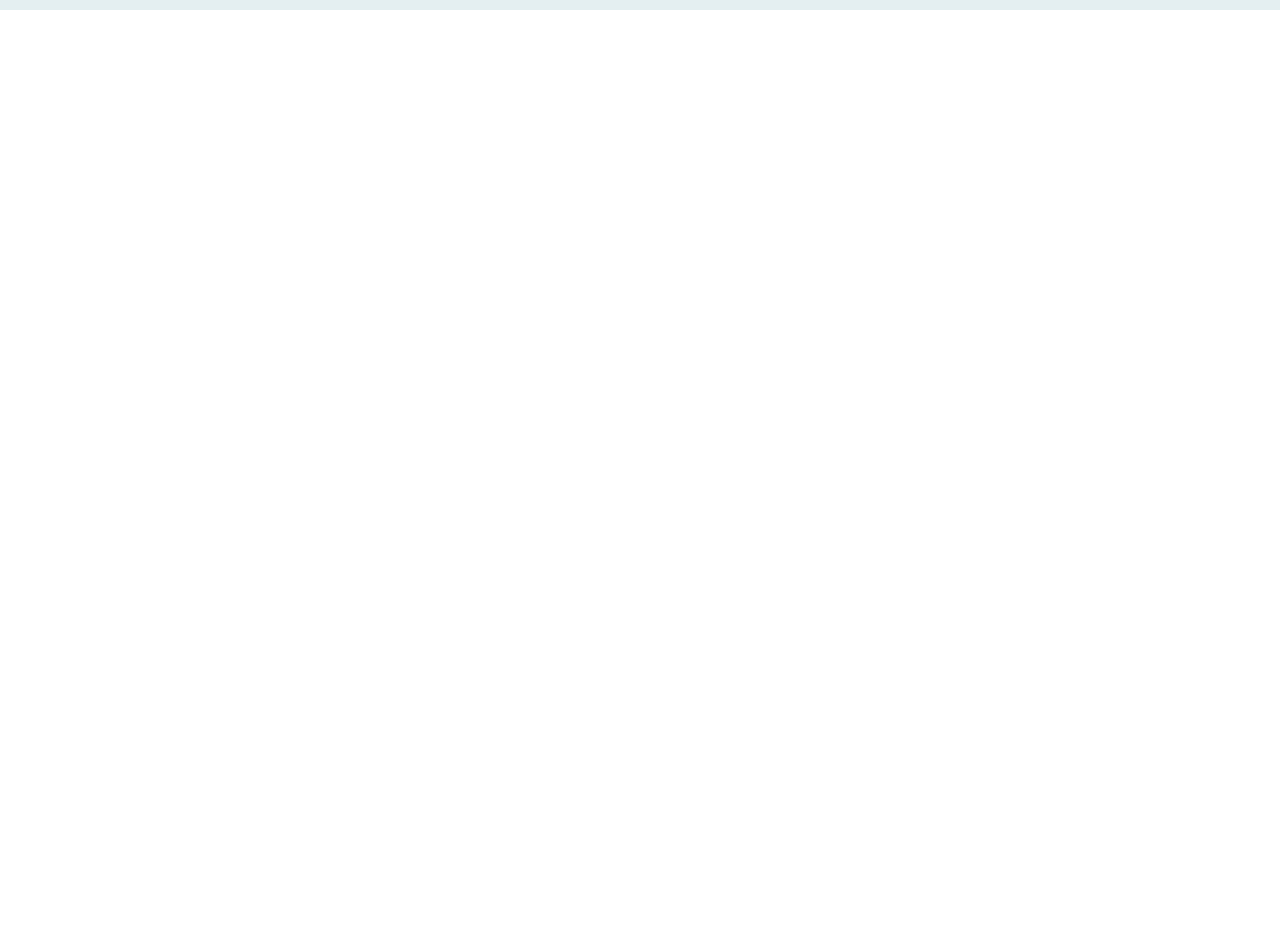
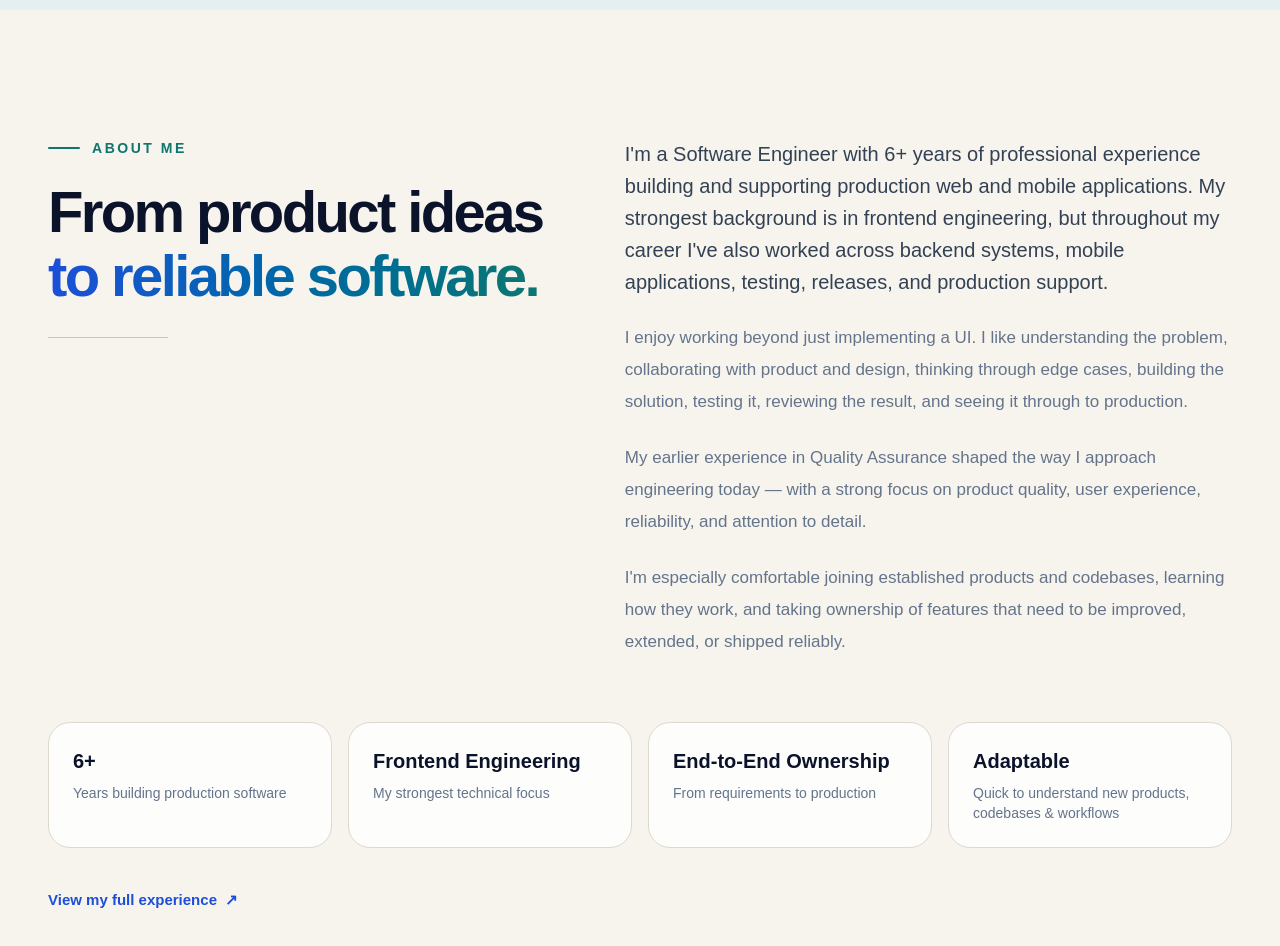
Before and after one commit to SyedUzairAlii/syeduzairali.dev, a Next.js app: page / in a window 1280 px wide. Shown: the part 860-1806 px from the top of the page. Before the commit the page ends 870 px from the top, so only its background shows below. Built offline with nearby package versions, Linux system fonts and the light colour scheme.

Commit message:
feat: add navigation and about section

```diff
--- a/app/page.tsx
+++ b/app/page.tsx
@@ -1,3 +1,4 @@
+import AboutSection from "@/components/AboutSection";
 import IntroSection from "@/components/IntroSection";
 import Navbar from "@/components/Navbar";
 
@@ -7,6 +8,8 @@ export default function Home() {
       <Navbar />
 
       <IntroSection />
+
+      <AboutSection />
     </div>
   );
 }
--- /dev/null
+++ b/components/AboutSection.tsx
@@ -0,0 +1,115 @@
+const highlights = [
+  {
+    value: "6+",
+    label: "Years building production software",
+  },
+  {
+    value: "Frontend Engineering",
+    label: "My strongest technical focus",
+  },
+  {
+    value: "End-to-End Ownership",
+    label: "From requirements to production",
+  },
+  {
+    value: "Adaptable",
+    label: "Quick to understand new products, codebases & workflows",
+  },
+];
+
+export default function AboutSection() {
+  return (
+    <section id="about" className="w-full scroll-mt-20 bg-[#F7F4EE]">
+      <div className="mx-auto max-w-[1328px] px-6 py-24 lg:px-12 lg:py-32">
+        {/* Main About Content */}
+        <div className="grid grid-cols-1 gap-16 lg:grid-cols-[0.9fr_1.1fr] lg:gap-20">
+          {/* Heading */}
+          <div>
+            {/* Section label */}
+            <div className="flex items-center gap-3">
+              <span className="h-[2px] w-8 rounded-full bg-[#0F766E]" />
+
+              <p className="text-sm font-semibold uppercase tracking-[0.18em] text-[#0F766E]">
+                About Me
+              </p>
+            </div>
+
+            {/* Heading */}
+            <h4 className="mt-6 max-w-[580px] text-[42px] font-bold leading-[1.03] tracking-[-0.045em] text-[#0B132B] sm:text-[52px] lg:text-[58px]">
+              <span className="block">From product ideas</span>
+
+              <span className="mt-1 block bg-gradient-to-r from-[#1D4ED8] to-[#0F766E] bg-clip-text text-transparent">
+                to reliable software.
+              </span>
+            </h4>
+
+            {/* Small supporting line */}
+            <div className="mt-8 h-px max-w-[120px] bg-[#0F766E]/30" />
+          </div>
+
+          {/* Story */}
+          <div className="max-w-[690px]">
+            <p className="text-[20px] leading-8 text-[#334155]">
+              I&apos;m a Software Engineer with 6+ years of professional
+              experience building and supporting production web and mobile
+              applications. My strongest background is in frontend engineering,
+              but throughout my career I&apos;ve also worked across backend
+              systems, mobile applications, testing, releases, and production
+              support.
+            </p>
+
+            <p className="mt-6 text-[17px] leading-8 text-[#64748B]">
+              I enjoy working beyond just implementing a UI. I like
+              understanding the problem, collaborating with product and design,
+              thinking through edge cases, building the solution, testing it,
+              reviewing the result, and seeing it through to production.
+            </p>
+
+            <p className="mt-6 text-[17px] leading-8 text-[#64748B]">
+              My earlier experience in Quality Assurance shaped the way I
+              approach engineering today — with a strong focus on product
+              quality, user experience, reliability, and attention to detail.
+            </p>
+
+            <p className="mt-6 text-[17px] leading-8 text-[#64748B]">
+              I&apos;m especially comfortable joining established products and
+              codebases, learning how they work, and taking ownership of
+              features that need to be improved, extended, or shipped reliably.
+            </p>
+          </div>
+        </div>
+
+        {/* Highlights */}
+        <div className="mt-16 grid grid-cols-1 gap-4 sm:grid-cols-2 lg:grid-cols-4">
+          {highlights.map((highlight) => (
+            <div
+              key={highlight.value}
+              className="group rounded-[22px] border border-[#DED8CE] bg-white/80 p-6 transition-all duration-300 hover:-translate-y-1 hover:border-[#9EBBB3] hover:bg-white hover:shadow-[0_14px_35px_rgba(15,23,42,0.07)]"
+            >
+              <div className="text-xl font-bold text-[#0B132B] transition-colors duration-300 group-hover:text-[#0F766E]">
+                {highlight.value}
+              </div>
+
+              <div className="mt-2 text-sm leading-5 text-[#64748B]">
+                {highlight.label}
+              </div>
+            </div>
+          ))}
+        </div>
+
+        {/* Resume Link */}
+        <div className="mt-10">
+          <a
+            href="/resume.pdf"
+            target="_blank"
+            rel="noreferrer"
+            className="inline-flex items-center gap-2 text-[15px] font-semibold text-[#1D4ED8] transition-colors duration-200 hover:text-[#0F766E]"
+          >
+            View my full experience
+            <span aria-hidden="true">↗</span>
+          </a>
+        </div>
+      </div>
+    </section>
+  );
+}
--- a/components/IntroSection.tsx
+++ b/components/IntroSection.tsx
@@ -28,7 +28,7 @@ const highlights = [
 
 export default function IntroSection() {
   return (
-    <main className="w-full bg-[#E4EFF1]">
+    <main id="home" className="w-full bg-[#E4EFF1]">
       <div className="mx-auto grid min-h-[calc(100vh-80px)] max-w-[1328px] grid-cols-1 items-center gap-16 px-6 py-16 lg:grid-cols-[minmax(0,1fr)_460px] lg:px-12 lg:py-20">
         {/* Left Content */}
         <div className="flex max-w-[680px] flex-col items-start">
--- a/components/Navbar.tsx
+++ b/components/Navbar.tsx
@@ -34,7 +34,21 @@ export default function Navbar() {
     <header className="sticky top-0 z-50 w-full border-b border-white/10 bg-[#0B132B]">
       <nav className="mx-auto flex min-h-20 max-w-[1328px] items-center justify-between px-6 lg:px-12">
         {/* Brand */}
-        <a href="#" className="flex items-center gap-3" aria-label="Go to top">
+        <a
+          href="#"
+          onClick={(event) => {
+            event.preventDefault();
+
+            window.scrollTo({
+              top: 0,
+              behavior: "smooth",
+            });
+
+            setIsOpen(false);
+          }}
+          className="flex items-center gap-3"
+          aria-label="Go to top"
+        >
           <Image
             src={logo}
             alt="Syed Uzair Ali logo"
--- a/components/PortraitSlideshow.tsx
+++ b/components/PortraitSlideshow.tsx
@@ -4,12 +4,6 @@ import Image from "next/image";
 import { useEffect, useState } from "react";
 
 const slides = [
-  {
-    src: "/profile.jpg",
-    alt: "Syed Uzair Ali",
-    label: "Niche Office · Pittsburgh, PA",
-    position: "object-[center_18%]",
-  },
   {
     src: "/pittsburgh-skyline.jpg",
     alt: "Syed Uzair Ali with the Pittsburgh skyline",
@@ -27,6 +21,12 @@ const slides = [
     alt: "Syed Uzair Ali in Pittsburgh",
     label: "Pittsburgh, PA",
     position: "object-center",
+  },
+  {
+    src: "/profile.jpg",
+    alt: "Syed Uzair Ali",
+    label: "Niche Office · Pittsburgh, PA",
+    position: "object-[center_18%]",
   },
 ];
 
```
